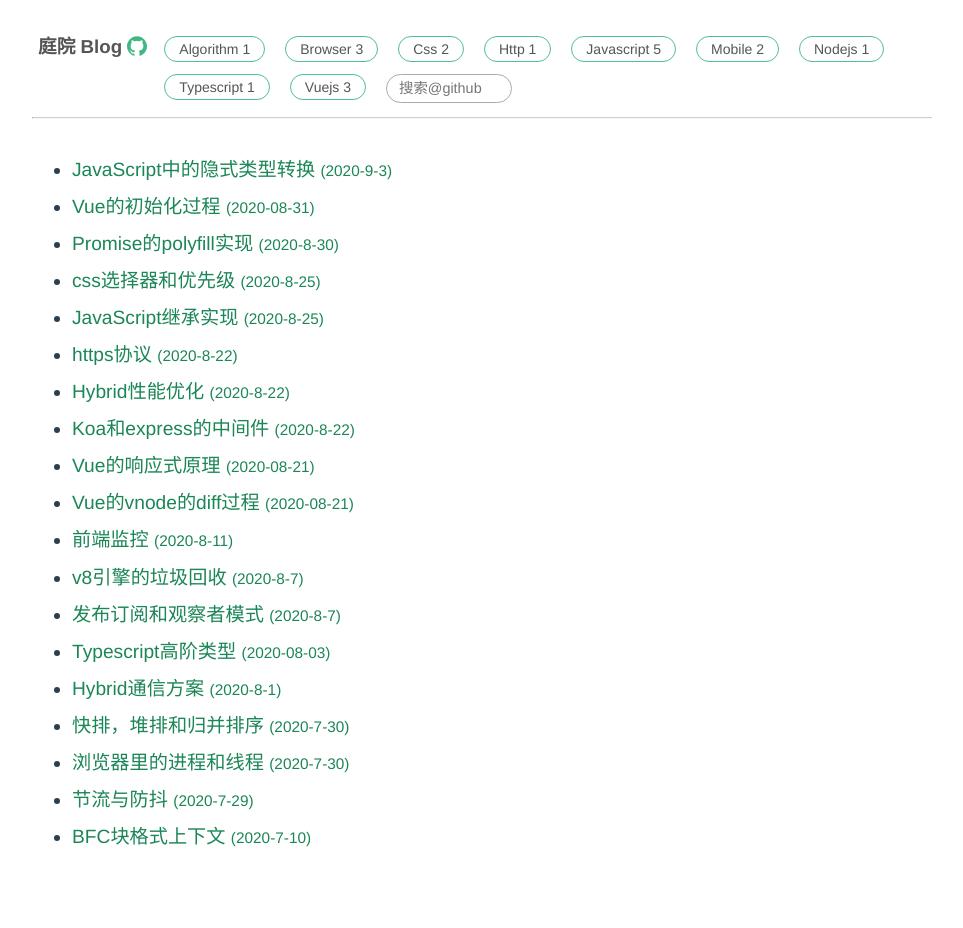
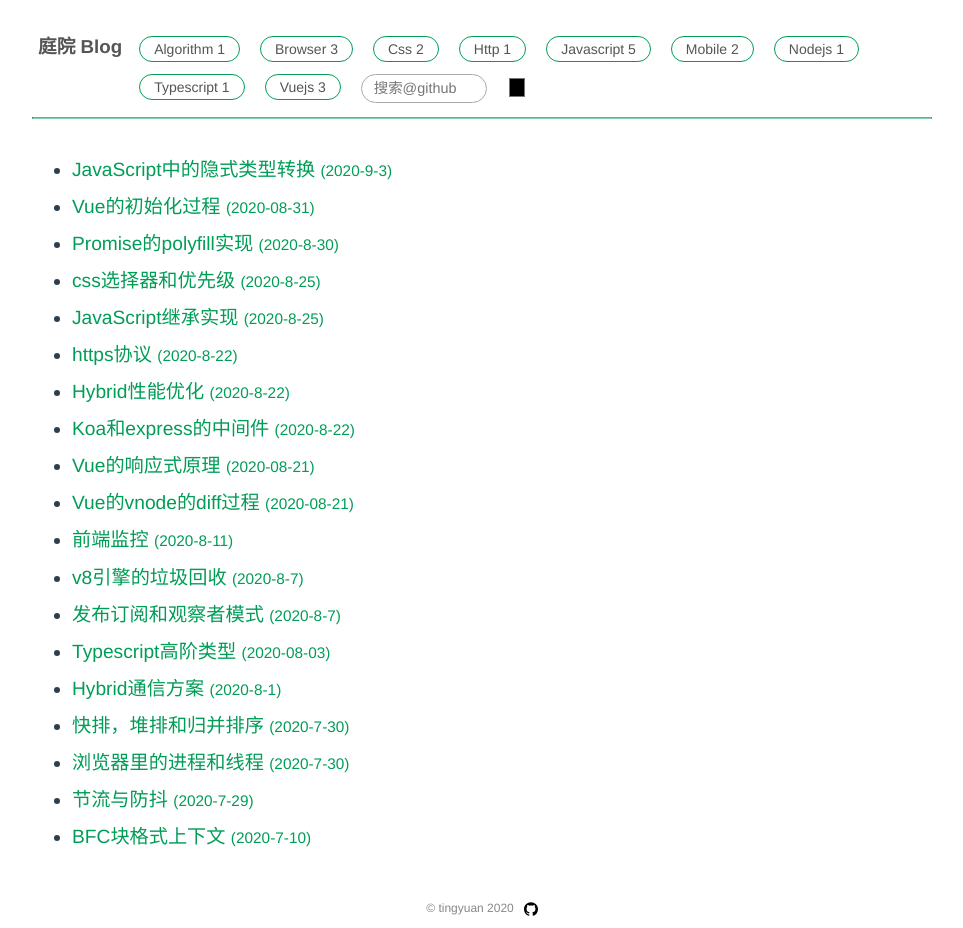
Before and after one commit to lovetingyuan/blog, a Vue app: page / in a window 1280 px wide. Shown: the whole page, without its empty margins (158-1121 px from the left). Before the commit the page ends 888 px from the top, so only its background shows below. Built offline with nearby package versions, Linux system fonts and the light colour scheme.

Commit message:
feat: add directs and theme-color change

```diff
--- a/public/prerender.js
+++ b/public/prerender.js
@@ -9,10 +9,6 @@ const JSDOM = require('jsdom').JSDOM
 const createApp = require('../dist/ssr/assets/server')
 
 module.exports = async () => {
-  const buildTime = function () {
-    var d = new Date(TIME);
-    console.log('build: ' + d.toLocaleDateString() + ' ' + d.toLocaleTimeString());
-  }
   const jsdom = new JSDOM(fs.readFileSync(indexPath, 'utf8'))
   const stylesheets = []
   const doc = jsdom.window.document
@@ -28,7 +24,7 @@ module.exports = async () => {
   const injectScript = doc.createElement('script')
   injectScript.textContent = [
     'window.blogMeta=' + JSON.stringify(require('../dist/nblog/blog/meta.json')),
-    `(${buildTime.toString().replace('TIME', Date.now()).replace(/\s{2,}/g, ' ')})()`
+    `window.__BuildTime=${Date.now()}`
   ].join(';')
   doc.head.appendChild(injectScript)
   const res = await fetch('https://uncss-online.com/api/uncss', {
--- a/src/App.vue
+++ b/src/App.vue
@@ -8,43 +8,48 @@
       </transition>
     </main>
   </div>
+  <footer>
+    <span>© tingyuan {{ time }}</span>
+    &nbsp;
+    <a
+      href="https://github.com/lovetingyuan/nblog"
+      target="_blank"
+      title="github"
+      rel="noopener noreferrer"
+    >
+      <img src="./assets/github.svg" width="14" height="14" alt="github" />
+    </a>
+  </footer>
 </template>
 
-<script lang="ts">
-import Header from './components/Header.vue'
-import BlogList from './components/BlogList.vue'
-import store from './store'
-import { computed, defineAsyncComponent, h, watch } from 'vue'
+<script lang="ts" setup>
+import TopHeader from "./components/Header.vue";
+import BlogList from "./components/BlogList.vue";
+import store from "./store";
+import { computed, defineAsyncComponent, h, watch } from "vue";
+
 const BlogContent = defineAsyncComponent({
-  loader: () => import('./components/BlogContent.vue'),
-  loadingComponent: () => h('h3', {
-    style: { textAlign: 'center', lineHeight: '3em' },
-    innerHTML: 'loading...'
-  })
-})
-export default {
-  name: 'App',
-  components: {
-    TopHeader: Header,
-    BlogList,
-    BlogContent,
-  },
-  setup() {
-    const isNotFound = computed(() => store.isNotFound)
-    watch(isNotFound, () => {
-      if (isNotFound.value) {
-        alert(`当前地址 ${location.href} 有误`)
-        location.href = store.baseUrl
-      }
-    })
-    return {
-      view: computed(() => {
-        return store.currentBlogName ? BlogContent : BlogList
-      }),
-      isNotFound
-    }
+  loader: () => import("./components/BlogContent.vue"),
+  loadingComponent: () =>
+    h("h3", {
+      style: { textAlign: "center", lineHeight: "3em" },
+      innerHTML: "loading...",
+    }),
+});
+const isNotFound = computed(() => store.isNotFound);
+watch(isNotFound, () => {
+  if (isNotFound.value) {
+    alert(`当前地址 ${location.href} 有误`);
+    location.href = store.baseUrl;
   }
+});
+let time = new Date().getFullYear() + "";
+if (typeof window === 'object' && '__BuildTime' in window) {
+  time = new Date((window as any).__BuildTime).toLocaleString();
 }
+const view = computed(() => {
+  return store.currentBlogName ? BlogContent : BlogList;
+});
 </script>
 
 <style scoped>
@@ -68,12 +73,9 @@ export default {
     width: 90%;
   }
 }
-hr {
-  transform: scaleY(.5);
-}
 .fade-enter-active,
 .fade-leave-active {
-  transition: transform 0.2s ease, opacity .2s ease;
+  transition: transform 0.2s ease, opacity 0.2s ease;
 }
 
 .fade-enter-from,
@@ -81,4 +83,17 @@ hr {
   transform: translateX(-40px);
   opacity: 0;
 }
+.container {
+  min-height: calc(100vh - 40px);
+}
+footer {
+  text-align: center;
+  font-size: 12px;
+  color: #888;
+  height: 40px;
+  line-height: 40px;
+}
+footer img {
+  vertical-align: sub;
+}
 </style>
--- a/src/components/BlogList.vue
+++ b/src/components/BlogList.vue
@@ -10,16 +10,11 @@
   <div v-else> Loading... </div>
 </template>
 
-<script lang="ts">
+<script lang="ts" setup>
 import { computed } from 'vue'
 import store from '../store'
+const list = computed(() => store.blogList)
 
-export default {
-  name: 'BlogList',
-  setup: () => ({
-    list: computed(() => store.blogList)
-  })
-}
 </script>
 
 <style scoped>
--- a/src/components/Header.vue
+++ b/src/components/Header.vue
@@ -1,12 +1,7 @@
 <template>
   <header>
     <h3 class="title">
-      <route-link to="/" no-active>
-        <span>庭院 Blog </span>
-      </route-link>
-      <a href="https://github.com/lovetingyuan/nblog" style="vertical-align: middle" target="_blank" title="github" rel="noopener noreferrer">
-        <img src="~../assets/github.svg" width="20" alt="github" />
-      </a>
+      <route-link to="/#" no-active>庭院 Blog</route-link>
     </h3>
     <nav>
       <ul class="navbar">
@@ -22,19 +17,19 @@
             @keyup.enter="handleSearch"
           >
         </li>
+        <li class="navbar-item">
+          <input type="color" v-model="themeColor">
+        </li>
       </ul>
     </nav>
   </header>
 </template>
 
-<script lang="ts">
-import { computed, ref } from 'vue'
+<script lang="ts" setup>
+import { computed, ref, watchEffect } from 'vue'
 import store from '../store'
-
-export default {
-  name: 'Header',
-  setup() {
 const keyword = ref('')
+const cateList = computed(() => store.cateList)
 const handleSearch = () => {
   if (keyword.value.trim()) {
     const kw = keyword.value.trim()
@@ -43,19 +38,33 @@ export default {
     window.open(`https://github.com/lovetingyuan/nblog/search?` + (searchParam))
   }
 }
-    return {
-      cateList: computed(() => store.cateList),
-      keyword,
-      handleSearch
+if (typeof document === 'object') {
+  const root = document.documentElement
+  const rootStyle = window.getComputedStyle(root)
+  let themeColor = ref(rootStyle.getPropertyValue('--theme-color').trim())
+  const storedThemeColor = localStorage.getItem('1:nblog:themeColor')
+  if (storedThemeColor) {
+    themeColor.value = storedThemeColor
   }
+  watchEffect(() => {
+    const color = themeColor.value
+    const root = document.documentElement
+    root.style.setProperty('--theme-color', color)
+    root.style.setProperty('--theme-color-ll', color + '30')
+    root.style.setProperty('--theme-color-l', color + 'dd')
+    localStorage.setItem('1:nblog:themeColor', color)
+  })
 }
-}
+
 </script>
 
 <style scoped>
 .title {
   float: left;
   margin: 6px;
+}
+.title a:hover {
+  color: var(--theme-color);
 }
 header {
   padding-top: 30px;
@@ -84,7 +93,7 @@ header a  {
   transition: background-color .2s;
 }
 .navbar-item_link:hover {
-  background-color: var(--theme-color-l);
+  background-color: var(--theme-color-ll);
 }
 .searchinput {
   padding: 5px 12px;
@@ -100,4 +109,11 @@ header a  {
   border-color: var(--theme-color);
   width: 160px;
 }
+input[type=color] {
+  display: inline-block;
+  border: none;
+  padding: 0;
+  background: transparent;
+  width: 20px;
+}
 </style>
--- a/src/components/RouteLink.vue
+++ b/src/components/RouteLink.vue
@@ -1,52 +1,53 @@
 <template>
-  <a data-route :href="href" @click.prevent.stop="onClick" :class="{active: !noActive && active}">
+  <a
+    data-route
+    :href="href"
+    @click.prevent.stop="onClick"
+    :class="{ active: !noActive && active }"
+  >
     <slot />
   </a>
 </template>
 
-<script lang="ts">
-import { ref, computed, watch } from 'vue'
-import store from '../store'
+<script lang="ts" setup>
+import { ref, computed, watch, defineProps } from "vue";
+import store from "../store";
+const props = defineProps({
+  to: { type: String, required: true },
+  noActive: Boolean,
+  baseUrl: { type: String, default: store.baseUrl },
+});
+const active = ref(false);
+const href = computed(() => {
+  return (props.baseUrl + props.to).replace(/\/\//g, "/");
+});
+watch(
+  () => [store.currentBlogCate, store.currentBlogName],
+  () => {
+    if (typeof location === "object") {
+      active.value = location.pathname.startsWith(href.value);
+    }
+  },
+  {
+    immediate: true,
+  }
+);
 
-export default {
-  name: 'route-link',
-  props: {
-    to: { type: String, required: true, },
-    noActive: Boolean,
-    baseUrl: { type: String, default: store.baseUrl }
-  },
-  setup(props) {
-    const active = ref(false)
-    const href = computed(() => {
-      return (props.baseUrl + props.to).replace(/\/\//g, '/')
-    })
-    watch(() => [store.currentBlogCate, store.currentBlogName], () => {
-      if (typeof location === 'object') {
-        active.value = location.pathname.startsWith(href.value)
-      }
-    }, {
-      immediate: true
-    })
+const onClick = (evt: MouseEvent) => {
+  const to = href.value;
+  const from = location.pathname;
+  if (from === to || !evt.target) return;
+  const state = { to, from };
+  const title = (evt.target as any).textContent;
+  history.pushState(state, title, to);
+  dispatchEvent(new PopStateEvent("popstate", { state }));
+};
 
-    const onClick = (evt: MouseEvent) => {
-      const to = href.value
-      const from = location.pathname
-      if (from === to || !evt.target) return
-      const state = { to, from }
-      const title = (evt.target as any).textContent
-      history.pushState(state, title, to)
-      dispatchEvent(new PopStateEvent('popstate', { state }));
-    }
-    return {
-      onClick, active, href
-    }
-  }
-}
 </script>
 
 <style scoped>
 .active {
-  background-color: var(--theme-color)!important;
+  background-color: var(--theme-color-l) !important;
   color: white;
 }
 </style>
--- a/src/index.css
+++ b/src/index.css
@@ -1,7 +1,10 @@
 :root {
-  --theme-color: #4fc08d;
-  --theme-color-l: #9ee7c633;
-  --text-color: #1b8656;
+  --theme-color: #019d57;
+  --theme-color-ll: #019d5730;
+  --theme-color-l: #019d57dd;
+}
+html, body {
+  scroll-behavior: smooth;
 }
 #app {
   font-family: Avenir, Helvetica, Arial, sans-serif;
@@ -9,10 +12,13 @@
   -moz-osx-font-smoothing: grayscale;
   color: #2c3e50;
 }
-
+hr {
+  border-color: var(--theme-color);
+  transform: scaleY(.5);
+}
 a {
   text-decoration: none;
-  color: var(--text-color);
+  color: var(--theme-color);
 }
 
 ul ul {
```
Also changed, not shown: src/components/BlogContent.vue (+76 -17 lines), src/assets/github.svg. Lines whose indentation alone changed are shown as unchanged.
